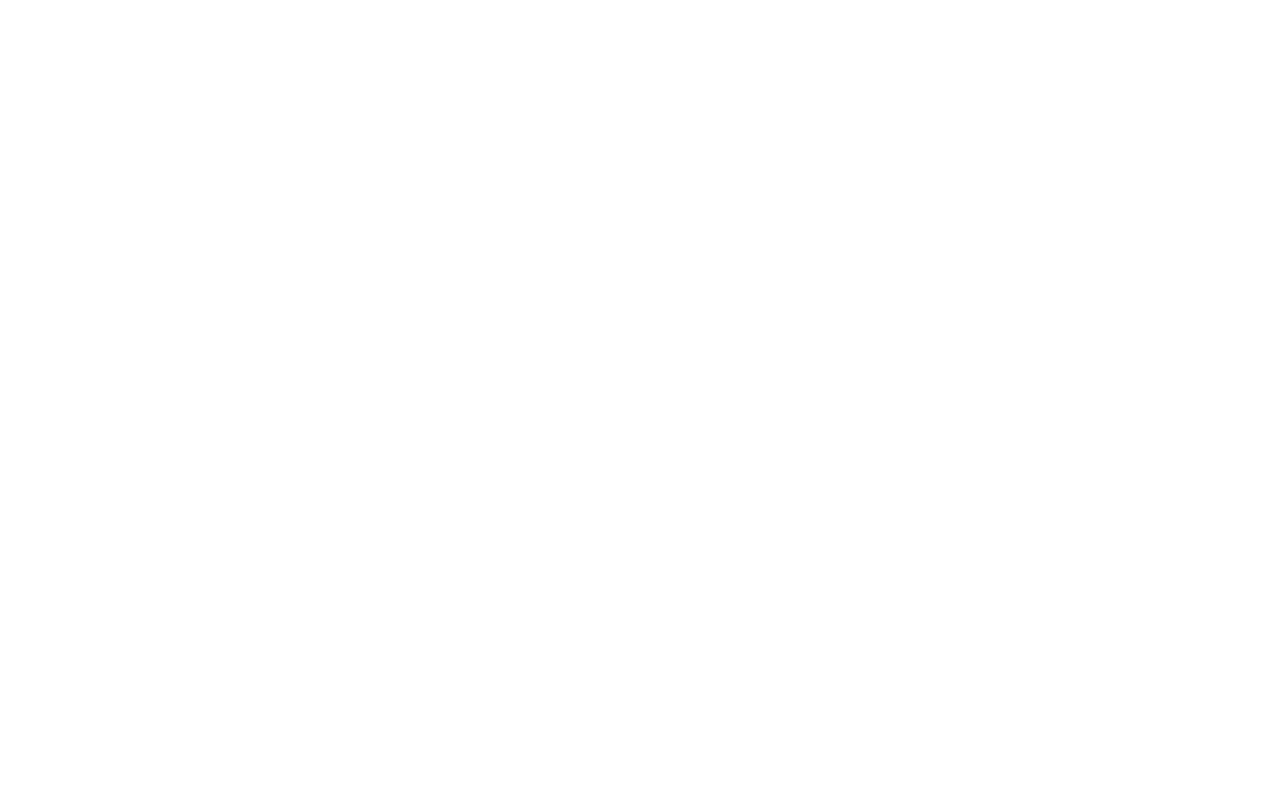
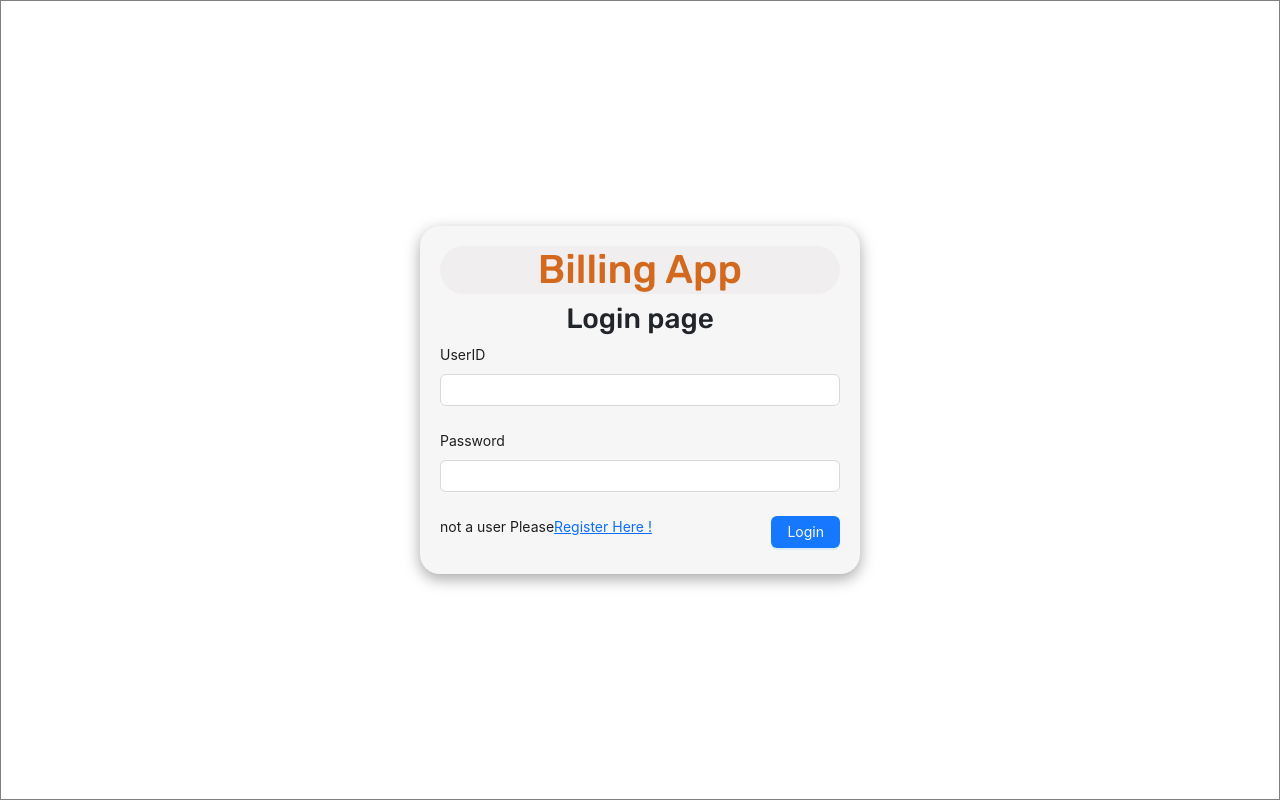
Before and after one commit to fazilmm860/capstone-billing-Application-, a React (Create React App) app in the folder client/: page /login in a window 1280 px wide. Before the commit this address had no page. Built offline with nearby package versions, Linux system fonts and the light colour scheme; a web font is replaced by a local one.

Commit message:
login and register page with form created

```diff
--- a/client/src/App.js
+++ b/client/src/App.js
@@ -3,6 +3,8 @@
 import Homepage from './pages/Homepage';
 import ItemPage from './pages/ItemPage';
 import CartPage from './pages/CartPage';
+import Register from './pages/Register';
+import Login from './pages/Login';
 
 function App() {
   return (
@@ -12,6 +14,8 @@
           <Route path='/' element={<Homepage />} />
           <Route path='/items' element={<ItemPage />} />
           <Route path='/cart' element={<CartPage />} />
+          <Route path='/register' element={<Register />} />
+          <Route path='/login' element={<Login />} />
         </Routes>
       </BrowserRouter>
     </>
--- a/client/src/index.css
+++ b/client/src/index.css
@@ -42,3 +42,35 @@
    border: 2px solid rgb(7, 187, 215);
    background-color: #ccc;
 }
+
+/* //register-page */
+.register{
+display: flex;
+
+border: 1px solid gray;
+align-items: center;
+justify-content: center;
+flex-direction: column;
+height: 100vh;
+
+
+}
+.register input{
+   width: 400px !important;
+}
+.register-form{
+   background-color: #cccccc30;
+   padding: 20px;
+   box-shadow: rgba(0, 0, 0, 0.35) 0px 5px 15px;
+   border-radius: 20px;
+
+}
+.register-form h1{
+   text-align: center;
+   background-color: #dcd7d73f;
+   color: chocolate;
+   border-radius: 30px;
+}
+.register-form h3{
+   text-align: center;
+}
--- /dev/null
+++ b/client/src/pages/Login.jsx
@@ -0,0 +1,42 @@
+import React from 'react'
+import { Button, Form, Input } from 'antd'
+import {Link} from 'react-router-dom'
+
+const Login = () => {
+    const handleSubmit=(value)=>{
+        console.log(value);
+    }
+  return (
+    <>
+     <div className="register">
+            <div className="register-form">
+            <h1>Billing App</h1>
+            <h3>Login page</h3>
+            <Form
+              layout="vertical"
+
+              onFinish={handleSubmit}
+            >
+              <Form.Item name="User ID" label="UserID">
+                <Input />
+              </Form.Item>
+              <Form.Item name="Password" label="Password">
+                <Input type='password'/>
+              </Form.Item>
+
+              <div className="d-flex justify-content-between">
+                <p>
+                    not a user  Please
+                    <Link to="/register">Register Here !</Link>
+                </p>
+                <Button type="primary" htmlType='submit'>Login</Button>
+
+              </div>
+              </Form>
+              </div>
+        </div>
+    </>
+  )
+}
+
+export default Login
--- /dev/null
+++ b/client/src/pages/Register.jsx
@@ -0,0 +1,45 @@
+import { Button, Form, Input } from 'antd'
+import {Link} from 'react-router-dom'
+import React from 'react'
+
+const Register = () => {
+    const handleSubmit=(value)=>{
+        console.log(value);
+    }
+  return (
+    <>
+        <div className="register">
+            <div className="register-form">
+            <h1>Billing App</h1>
+            <h3>Register page</h3>
+            <Form
+              layout="vertical"
+
+              onFinish={handleSubmit}
+            >
+              <Form.Item name="name" label="Name">
+                <Input />
+              </Form.Item>
+              <Form.Item name="User ID" label="UserID">
+                <Input />
+              </Form.Item>
+              <Form.Item name="Password" label="Password">
+                <Input type='password'/>
+              </Form.Item>
+
+              <div className="d-flex justify-content-between">
+                <p>
+                    Already Register Please
+                    <Link to="/login">Login Here !</Link>
+                </p>
+                <Button type="primary" htmlType='submit'>Register</Button>
+
+              </div>
+              </Form>
+              </div>
+        </div>
+    </>
+  )
+}
+
+export default Register
```
